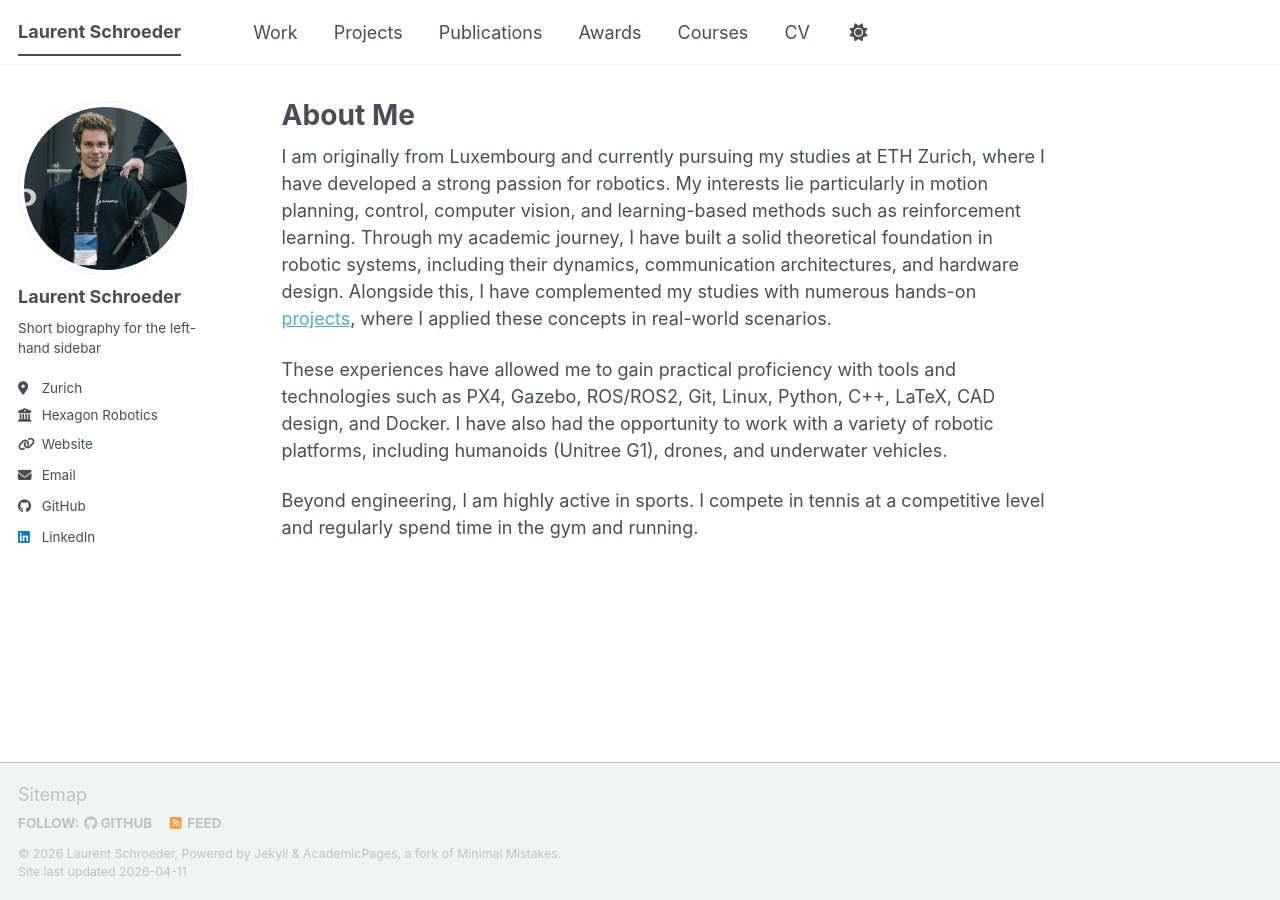
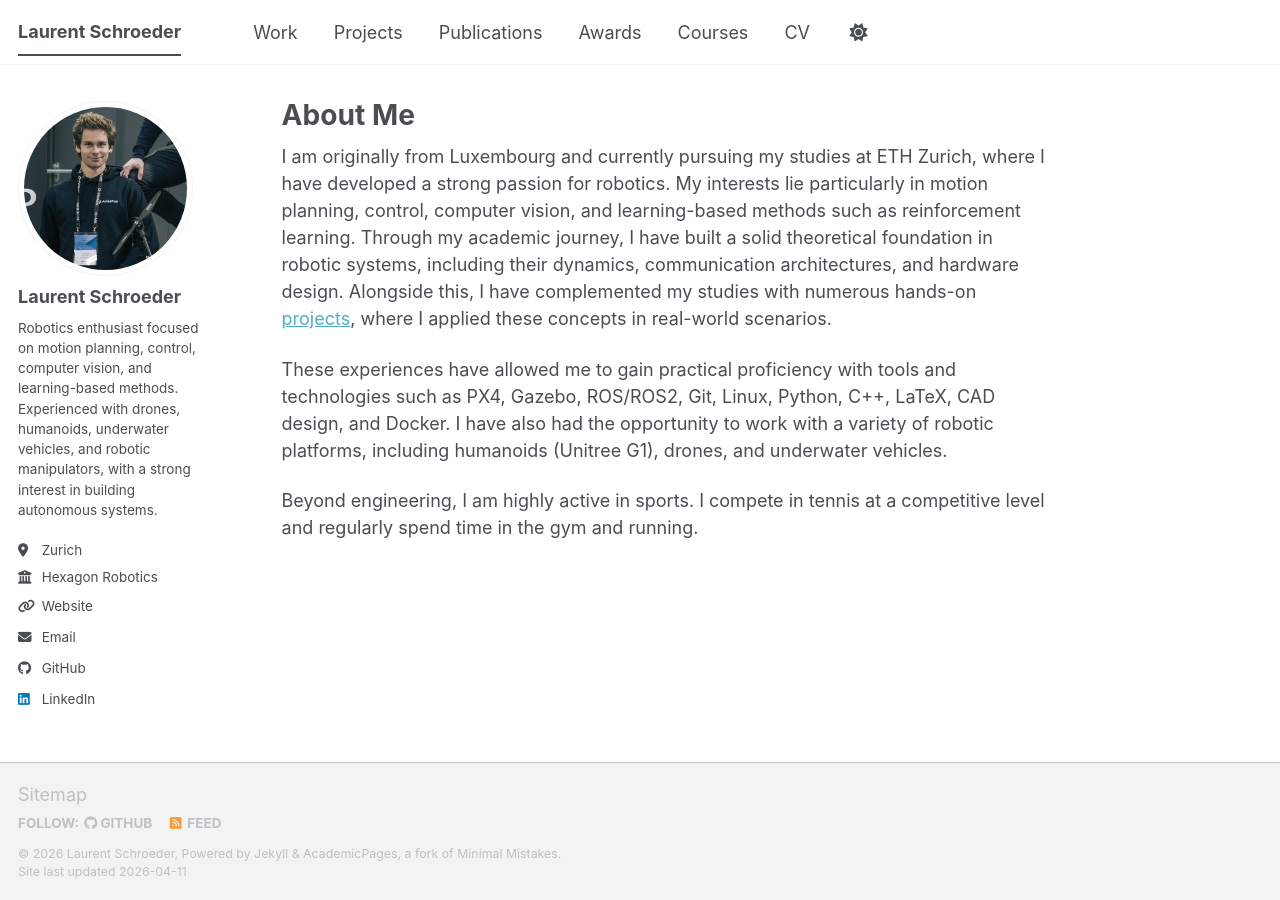
Before and after one commit to Laurent202224/Laurent202224.github.io, a Jekyll site: the page built from _pages/about.md, in a window 1280 px wide. Built offline with Jekyll 4.4.1, drawn with Linux system fonts in a browser that asks for light colours; a script bundle is joined from its source files by our own code; library files that are not in the unit come from our copies.

Commit message:
added short biography

```diff
--- a/_config.yml
+++ b/_config.yml
@@ -26,7 +26,7 @@ author:
   avatar           : "profile.png"
   name             : "Laurent Schroeder"
   pronouns         : # example: "she/her"
-  bio              : "Short biography for the left-hand sidebar"
+  bio              : "Robotics enthusiast focused on motion planning, control, computer vision, and learning-based methods. Experienced with drones, humanoids, underwater vehicles, and robotic manipulators, with a strong interest in building autonomous systems."
   location         : "Zurich"
   employer         : "Hexagon Robotics"
   uri              : "https://robotics.hexagon.com"
```
